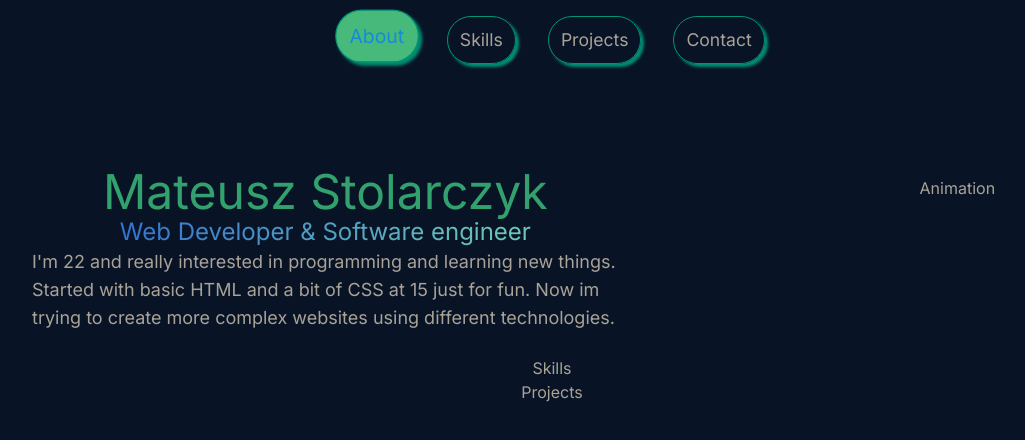
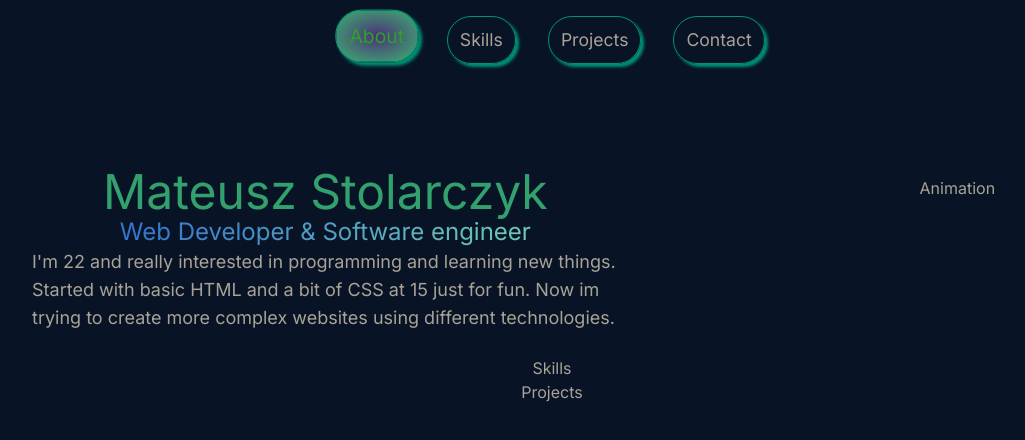
Before and after one commit to MateuszS0/Portfolio_Next.js-WIP, a Next.js app in the folder portfolio_nextjs/: page / in a window 1280 px wide. In both pictures the pointer is over the element "About". Shown: the top 440 px of the page, without its empty margins (88-1113 px from the left). Built offline with nearby package versions, Linux system fonts and the light colour scheme.

Commit message:
feat: radial-gradient

```diff
--- a/portfolio_nextjs/app/globals.css
+++ b/portfolio_nextjs/app/globals.css
@@ -47,6 +47,6 @@ body {
   @apply transition ease-in-out hover:-translate-y-1 hover:scale-110 duration-150
 }
 .button:hover {
-  background-color: rgb(71, 185, 122);
-  color: #148bdb;
+  background: radial-gradient( rgb(75, 50, 116), rgb(61, 180, 115));
+  color: #2ea02b;
 }
--- a/portfolio_nextjs/components/Skills/skills.tsx
+++ b/portfolio_nextjs/components/Skills/skills.tsx
@@ -1,6 +1,8 @@
 const Skills = () => {
     return(
         <div className="skills-wrapper flex justify-center">Skills</div>
+        //make blocks "frontend" "backend" "other" which you can click
+        //once clicked you see the specific skills
     )
 }
 export default Skills;
```
